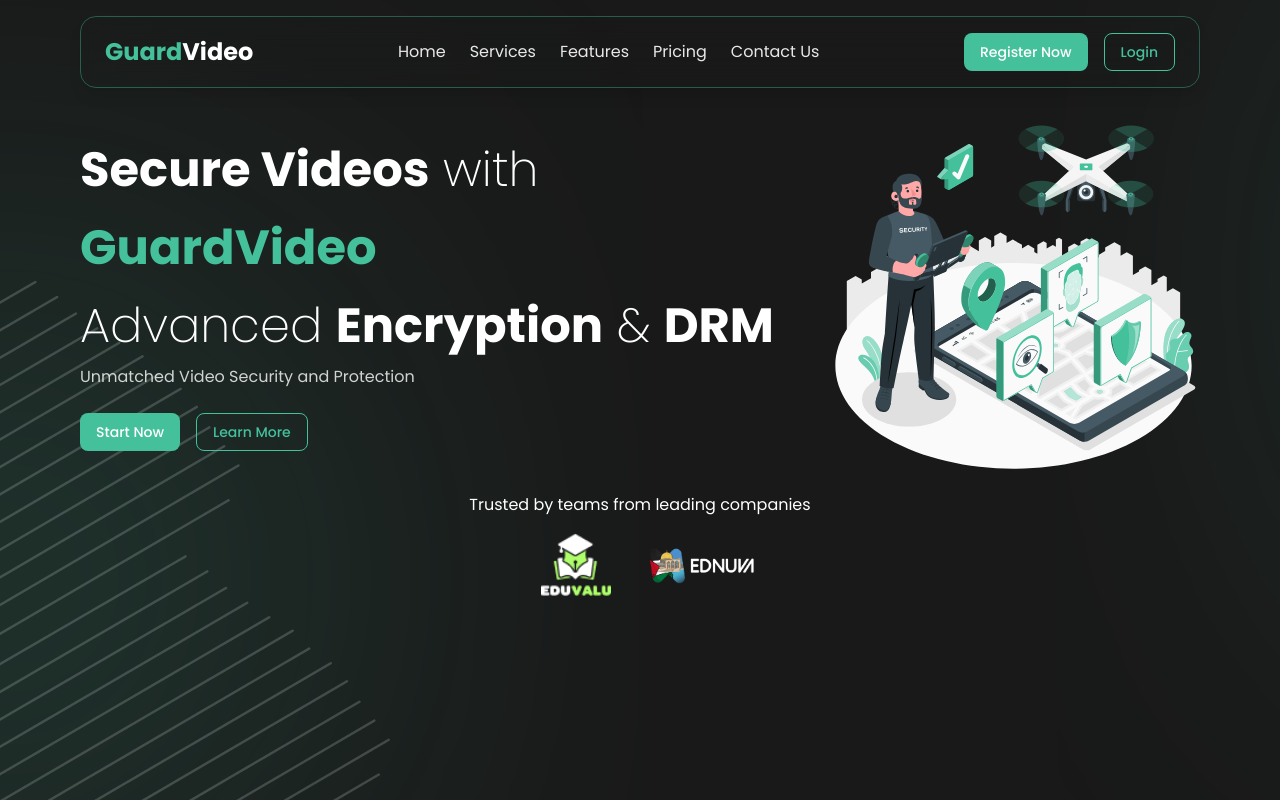
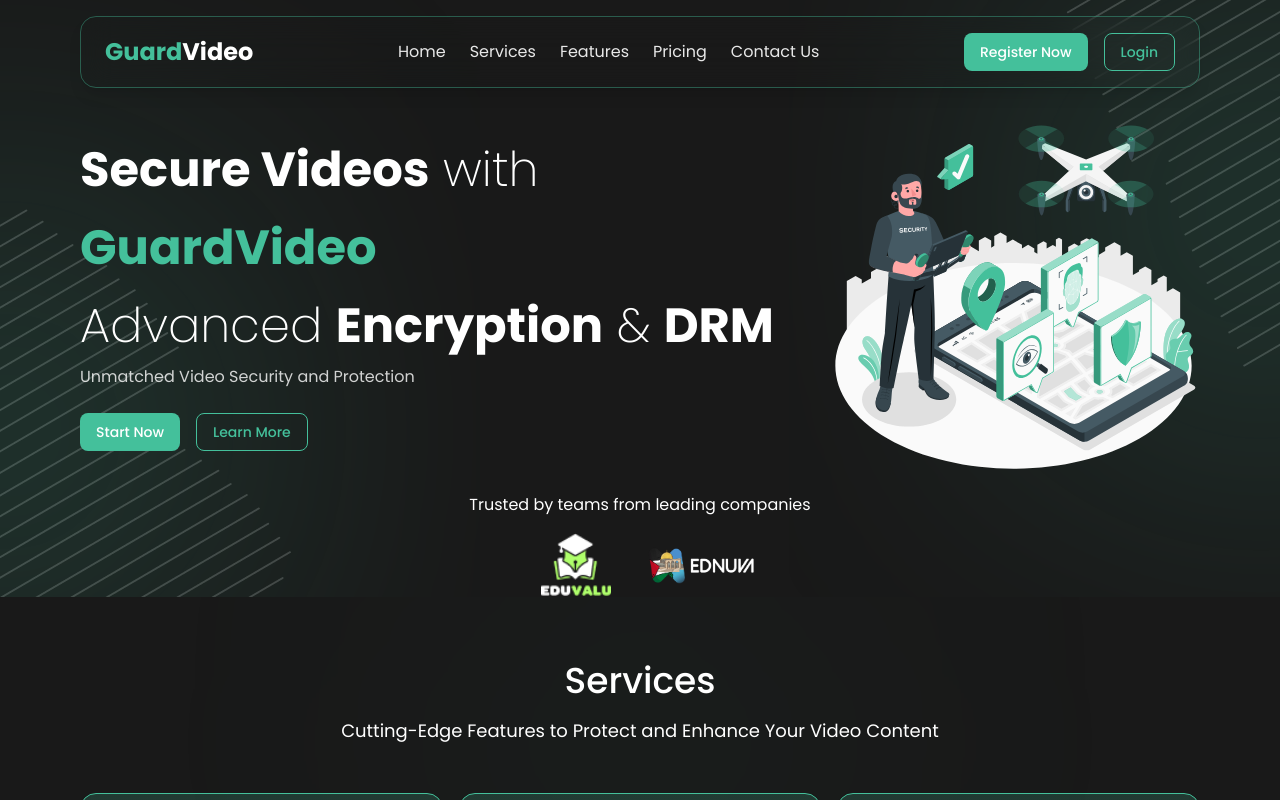
Before and after one commit to GuardVideo/front, a Next.js app: page / in a window 1280 px wide. Shown: the top 800 px of the page. Built offline with nearby package versions, Linux system fonts and the light colour scheme.

Commit message:
update hero section

```diff
--- a/src/app/page.tsx
+++ b/src/app/page.tsx
@@ -7,7 +7,7 @@ export default function Home() {
   return (
     <main>
       <div
-        className="flex flex-col bg-no-repeat bg-cover min-h-screen"
+        className="flex flex-col bg-no-repeat bg-cover"
         style={{
           backgroundImage: `url(${heroBG.src})`,
         }}
```
Also changed, not shown: src/logo.png (deleted), 1 other file (tests, documents, lock files or other folders).
